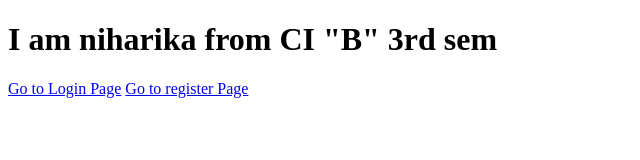
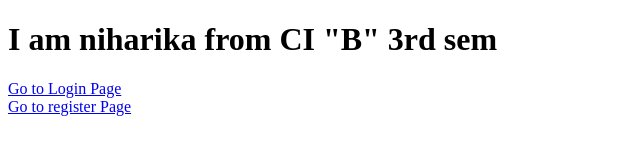
Before and after one commit to niharikadane66-alt/CSIT-3RD-B-NIHARIKA-DANE-, a plain HTML site: page index.html in a window 1280 px wide. Shown: the whole page, without its empty margins (0-640 px from the left). Drawn offline with Linux system fonts and the light colour scheme.

Commit message:
Fix formatting of login link in index.html

```diff
--- a/index.html
+++ b/index.html
@@ -7,7 +7,7 @@
 </head>
 <body>
     <h1>I am niharika  from CI "B" 3rd sem </h1>
-    <a href="login.html">Go to Login Page</a>
+    <a href="login.html">Go to Login Page</a><br>
     <a href="register.html">Go to register Page</a>
 </body>
 </html>
```
